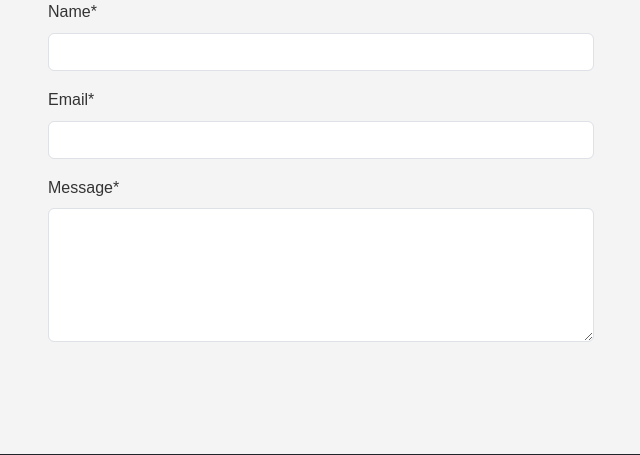
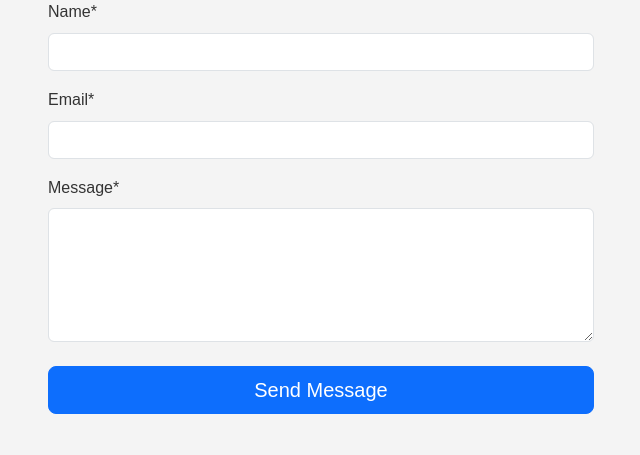
Before and after one commit to popovychvanja/django-portfolio, a Django app: page /contact/ in a window 1280 px wide. Shown: the part 213-668 px from the top of the page, without its empty margins (319-959 px from the left). Run offline with Django 5.2, Linux system fonts and the light colour scheme; some libraries are stand-ins or nearby versions.

Commit message:
Add missing Send Message button to contact form

```diff
--- a/portfolio/templates/portfolio/contact.html
+++ b/portfolio/templates/portfolio/contact.html
@@ -1,5 +1,5 @@
 {% extends 'portfolio/base.html' %}
-{% load crispy_forms_tags %}   <!-- ADD THIS LINE -->
+{% load crispy_forms_tags %}
 {% load static %}
 
 {% block title %}Contact Me{% endblock %}
@@ -23,6 +23,11 @@
         <form method="post" novalidate>
           {% csrf_token %}
           {{ form|crispy }}
+
+          <!-- ADD THIS BUTTON -->
+          <div class="d-grid mt-4">
+            <button type="submit" class="btn btn-primary btn-lg">Send Message</button>
+          </div>
         </form>
       </div>
     </div>
```
